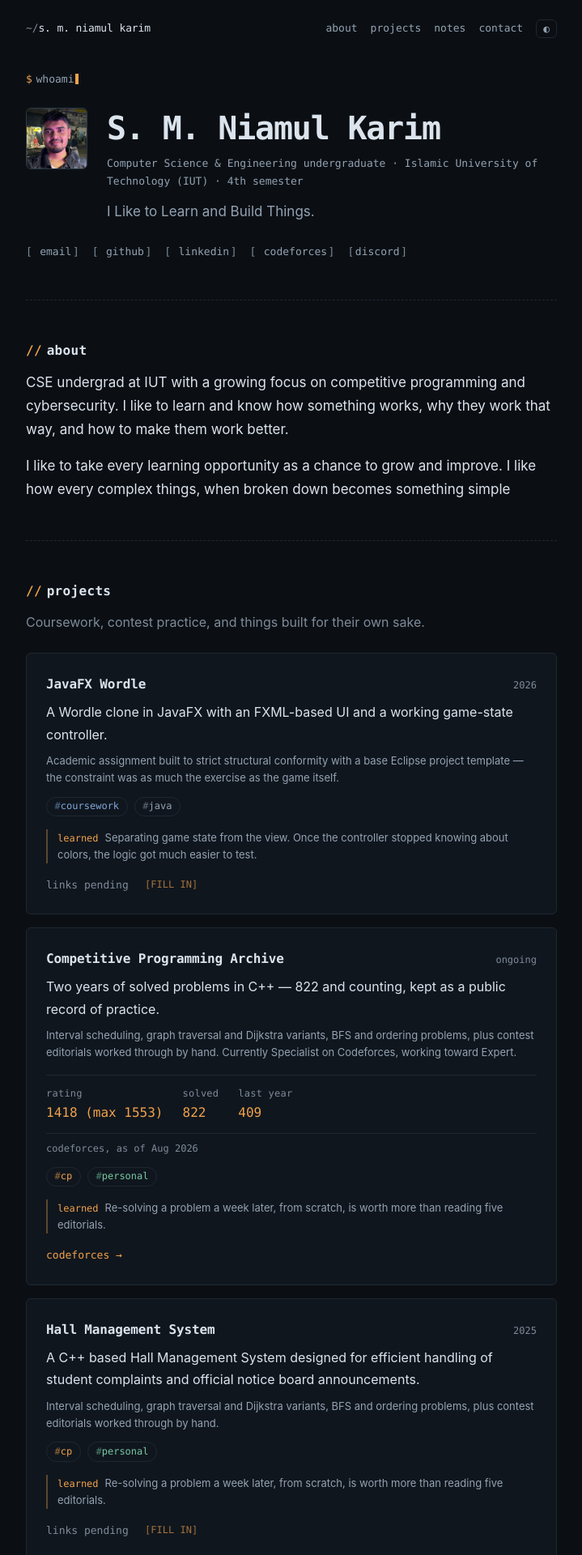
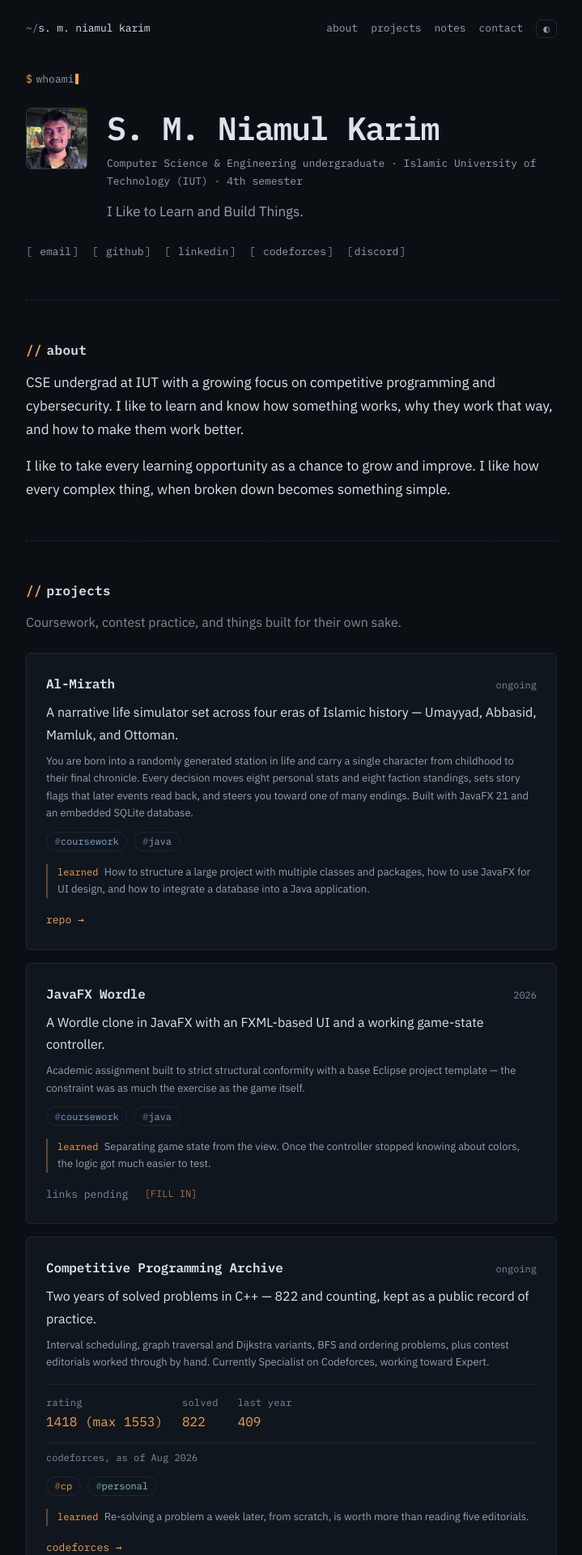
Before and after one commit to snipingTurtle/snipingTurtle.github.io, a Jekyll site: the page built from index.html, in a window 1280 px wide. Shown: the top 1920 px of the page at 81% size, without its empty margins (280-999 px from the left). Built offline with Jekyll 4.4.1, drawn with Linux system fonts in a browser that asks for light colours; some of the changed text lies outside the part shown.

Commit message:
Add new project "Al-Mirath" and update "Hall Management System" details and tags for clarity

```diff
--- a/_data/projects.yml
+++ b/_data/projects.yml
@@ -11,6 +11,20 @@
 #     learned:  optional "what I learned" note
 #     placeholder: true  -> renders as an empty "add a project" slot
 # ---------------------------------------------------------------
+
+- title: "Al-Mirath"
+  summary: "A narrative life simulator set across four eras of Islamic history — Umayyad, Abbasid, Mamluk, and Ottoman."
+  year: "ongoing"
+  tags: [coursework, java]
+  details: >
+    You are born into a randomly generated station in life and carry a single character from childhood to their final chronicle. Every decision moves eight personal stats and eight faction standings, sets story flags that later events read back, and steers you toward one of many endings.
+    Built with JavaFX 21 and an embedded SQLite database.
+  links:
+    - label: "repo"
+      url: "https://github.com/snipingTurtle/Al-Mirath"          # [FILL IN]
+  learned: "How to structure a large project with multiple classes and packages, how to use JavaFX for UI design,
+    and how to integrate a database into a Java application."
+
 
 - title: "JavaFX Wordle"
   summary: "A Wordle clone in JavaFX with an FXML-based UI and a working game-state controller."
@@ -51,16 +65,17 @@
 - title: "Hall Management System"
   summary: "A C++ based Hall Management System designed for efficient handling of student complaints and official notice board announcements."
   year: "2025"
-  tags: [cp, personal]
+  tags: [coursework, cpp]
   details: >
-    Interval scheduling, graph traversal and Dijkstra variants, BFS and
-    ordering problems, plus contest editorials worked through by hand.
+    A C++ based Hall Management System designed for efficient handling of
+    student complaints and official notice board announcements. The system
+    allows students to submit complaints, which are then reviewed by the
+    hall authorities. Additionally, the system provides a platform for
+    posting official notices and announcements for the students.
   links:
-    - label: "solutions repo"
-      url: ""          # [FILL IN]
-    - label: "codeforces"
-      url: ""          # [FILL IN]
-  learned: "Re-solving a problem a week later, from scratch, is worth more than reading five editorials."
+    - label: "repo"
+      url: "https://github.com/snipingTurtle/Disaster-Oriented-Programming"          # [FILL IN]
+  learned: "Understanding the importance of data structures and algorithms in building efficient systems. Learned to implement a complaint management system with proper data handling."
 
 # --- empty slots ------------------------------------------------
 # Delete one of these each time you add a real project above.
--- a/_includes/head.html
+++ b/_includes/head.html
@@ -1,3 +1,6 @@
+<link rel="preconnect" href="https://fonts.googleapis.com">
+<link rel="preconnect" href="https://fonts.gstatic.com" crossorigin>
+<link href="https://fonts.googleapis.com/css2?family=IBM+Plex+Mono:wght@400;600&family=IBM+Plex+Sans:wght@400&display=swap" rel="stylesheet">
 <meta charset="utf-8">
 <meta name="viewport" content="width=device-width, initial-scale=1">
 <meta name="color-scheme" content="dark light">
--- a/assets/css/style.css
+++ b/assets/css/style.css
@@ -28,10 +28,8 @@
   --tag-personal:  #78c9a3;
 
   /* --- type ------------------------------------------------ */
-  --font-mono: ui-monospace, SFMono-Regular, "SF Mono", Menlo, Consolas,
-              "Liberation Mono", "Courier New", monospace;
-  --font-body: -apple-system, BlinkMacSystemFont, "Segoe UI", Roboto,
-              "Helvetica Neue", Arial, sans-serif;
+  --font-mono: "IBM Plex Mono", ui-monospace, SFMono-Regular, Menlo, Consolas, monospace;
+  --font-body: "IBM Plex Sans", -apple-system, BlinkMacSystemFont, "Segoe UI", sans-serif;
 
   --size-xs:   0.75rem;
   --size-sm:   0.8125rem;
--- a/index.html
+++ b/index.html
@@ -49,7 +49,7 @@ title: home
 
   <p>
     I like to take every learning opportunity as a chance to grow and improve.
-    I like how every complex things, when broken down becomes something simple
+    I like how every complex thing, when broken down becomes something simple.
     <!-- [FILL IN] Optional second paragraph — cut it if the page reads better short. -->
   </p>
 </section>
```
